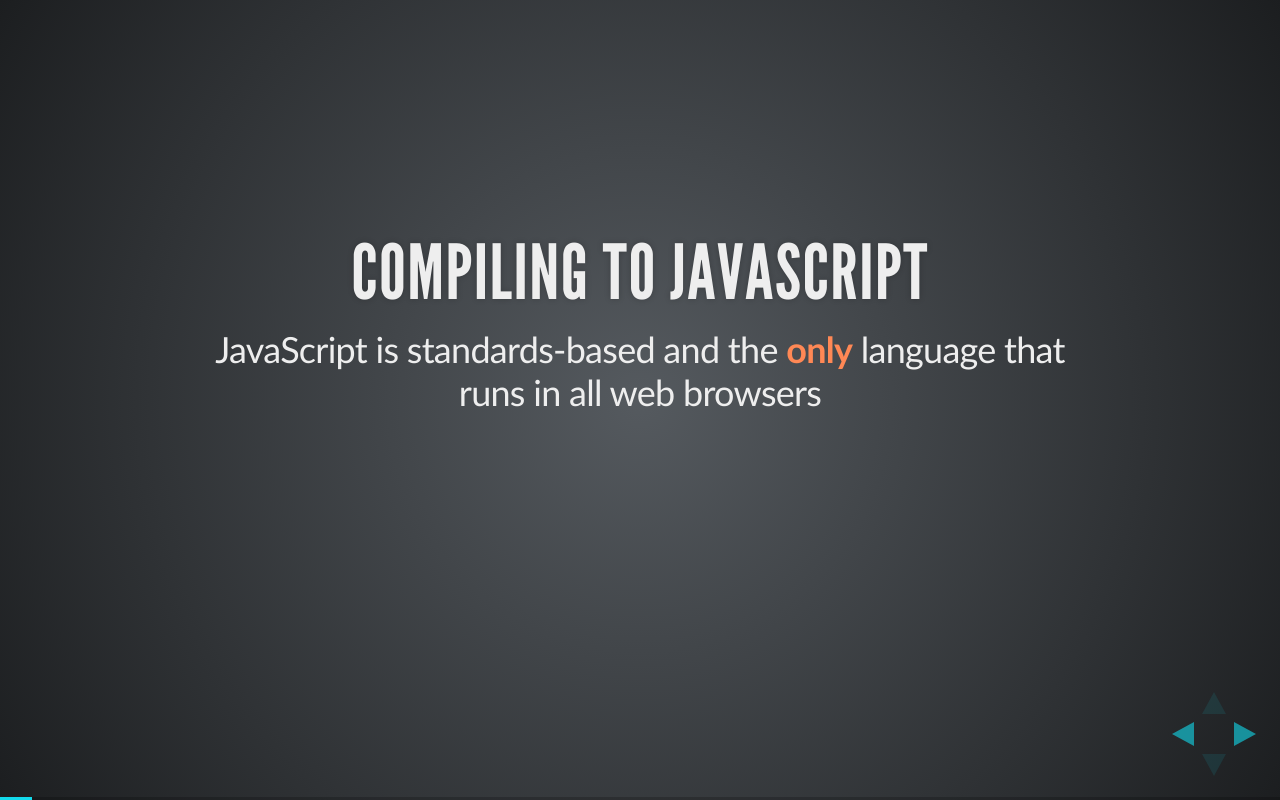
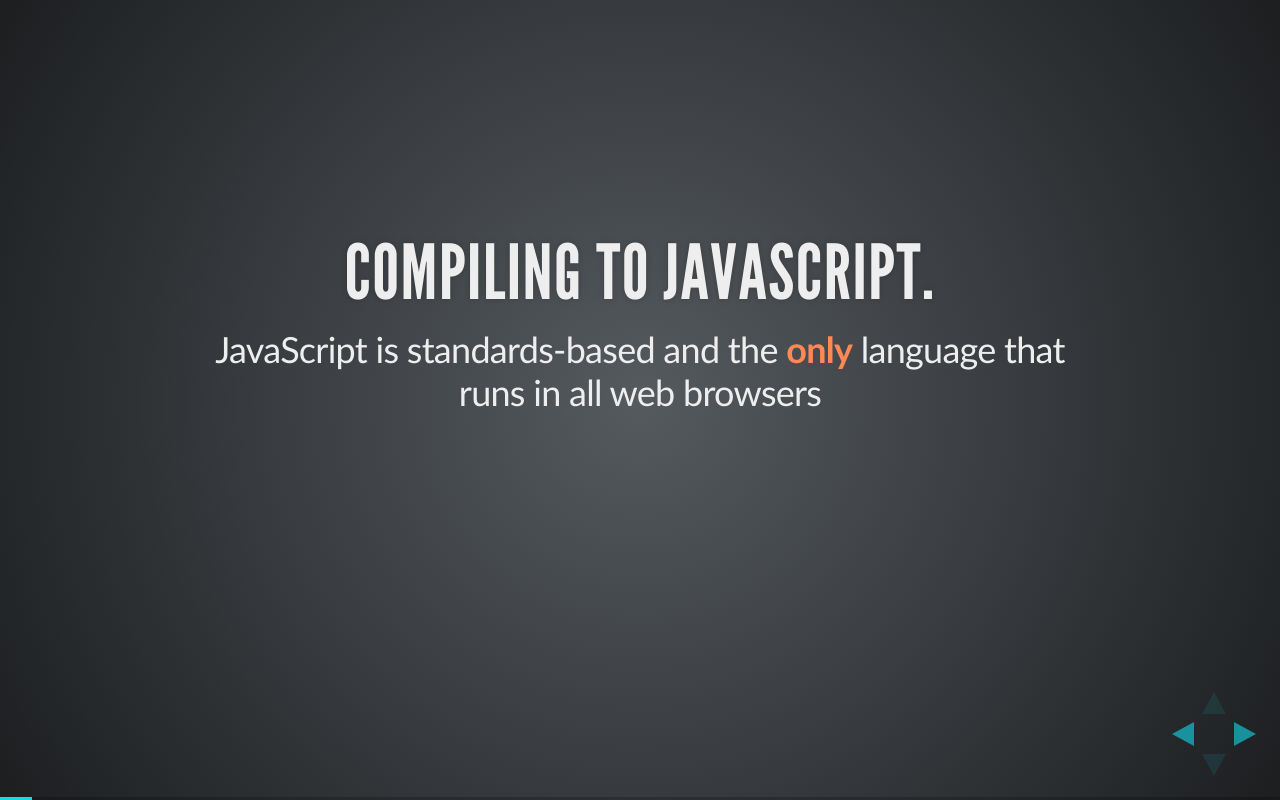
Before and after one commit to 19cah/presentations, a website: page index.html in a window 1280 px wide. Both pictures are taken after a click on the element 1251 px from the left and 734 px from the top of the page. Drawn offline with Linux system fonts and the light colour scheme.

Commit message:
Update index.html

```diff
--- a/index.html
+++ b/index.html
@@ -41,7 +41,7 @@
         </section>
 
         <section>
-          <h2>Compiling to JavaScript</h2>
+          <h2>Compiling to JavaScript.</h2>
           <p>JavaScript is standards-based and the <b style="color: #f85">only</b> language that runs in all web browsers</p>
           <p class="fragment">You can run <b style="color: #f85">only</b> JavaScript in browsers, but you can <b style="color: #f85">write</b> in another
              language - if you compile it to JavaScript</p>
```
